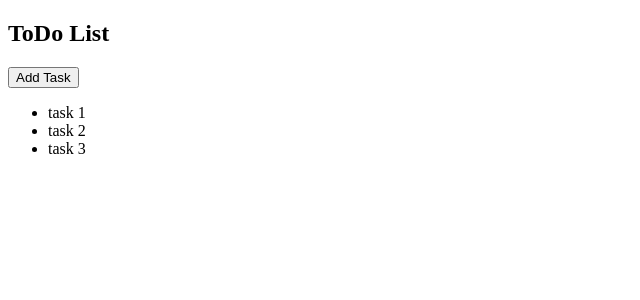
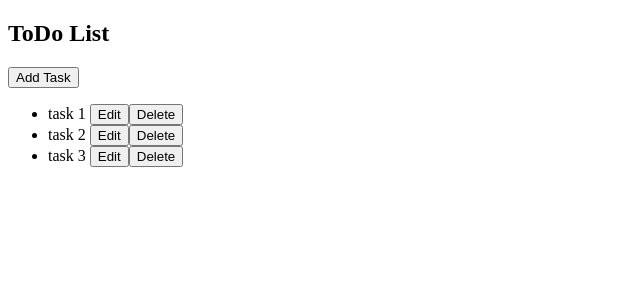
Before and after one commit to 13bit/sparta-gleb-todo-list, an Angular app: page / in a window 1280 px wide. Shown: the top 300 px of the page, without its empty margins (0-640 px from the left). Built offline with nearby package versions, Linux system fonts and the light colour scheme.

Commit message:
- added update task

```diff
--- a/src/app/app.component.html
+++ b/src/app/app.component.html
@@ -3,11 +3,15 @@
   <button (click)="addTask()">Add Task</button>
 
   <div *ngIf="showForm">
-    <input type="text" name="task" id="task" [(ngModel)]="task">
-    <button (click)="saveTask()">Save</button>
+    <input type="text" name="task" id="task" [(ngModel)]="task.task">
+    <button (click)="saveTask(task)">Save</button>
   </div>
 
   <ul>
-    <li *ngFor="let task of tasks">{{task}}</li>
+    <li *ngFor="let task of tasks">
+      {{task.task}}
+      <button (click)="editTask(task)">Edit</button>
+      <button>Delete</button>
+    </li>
   </ul>
 </div>
--- a/src/app/app.component.ts
+++ b/src/app/app.component.ts
@@ -1,5 +1,5 @@
 import {Component, OnInit} from "@angular/core";
-import {TASKS} from "./tasks";
+import {Task, TASKS} from "./tasks";
 
 @Component({
   selector: "app-root",
@@ -7,8 +7,8 @@ import {TASKS} from "./tasks";
   styleUrls: ["./app.component.css"]
 })
 export class AppComponent implements OnInit {
-  tasks;
-  task;
+  tasks: Task[];
+  task: Task;
 
   showForm: boolean = false;
 
@@ -25,15 +25,30 @@ export class AppComponent implements OnInit {
 
   addTask() {
     this.showForm = true;
+    this.task = {
+      id: this.getNextTaskId(),
+      task: ''
+    };
   }
 
-  saveTask() {
-    if (this.task) {
-      this.tasks.push(this.task);
-      this.showForm = false;
+  saveTask(task: Task) {
+    const taskIsExist = this.tasks.find((taskFromTasks) => taskFromTasks.id === task.id);
+
+    if (!taskIsExist) {
+      this.tasks.push(task);
     }
 
-    this.task = '';
+    this.showForm = false;
+  }
+
+  editTask(task) {
+    this.showForm = true;
+
+    this.task = task;
+  }
+
+  getNextTaskId(): number {
+    return this.tasks[this.tasks.length - 1].id + 1;
   }
 
 }
--- a/src/app/tasks.ts
+++ b/src/app/tasks.ts
@@ -1,5 +1,10 @@
-export const TASKS = [
-  'task 1',
-  'task 2',
-  'task 3'
+export class Task {
+  id: number;
+  task: string;
+}
+
+export const TASKS: Task[] = [
+  {id: 1, task: 'task 1'},
+  {id: 2, task: 'task 2'},
+  {id: 3, task: 'task 3'}
 ];
```
